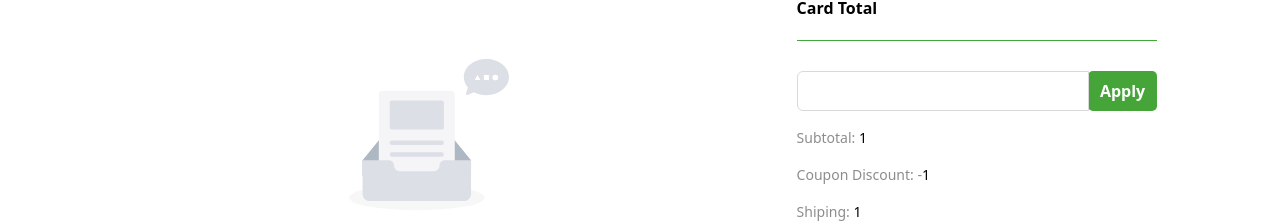
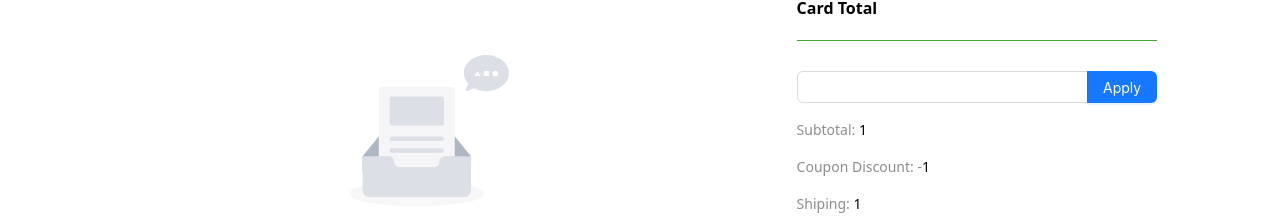
Before and after one commit to Muhammaddiyor007/Green-shop, a React (Vite) app: page /product-card in a window 1280 px wide. Shown: the part 368-591 px from the top of the page. Built offline with nearby package versions, Linux system fonts and the light colour scheme.

Commit message:
"Green-shop"

```diff
--- a/src/App.jsx
+++ b/src/App.jsx
@@ -11,7 +11,7 @@ import Profil from './pages/UserProfile/Profil'
 
 import UserPofil from './pages/UserProfile'
 import Shoping from './pages/Shoping'
-import ProductCheckout from './pages/Shoping'
+import ProductCheckout from './pages/productCheckout'
 
 function App() {
 	return (
--- a/src/pages/Shoping/Components/cardTotal/index.jsx
+++ b/src/pages/Shoping/Components/cardTotal/index.jsx
@@ -15,7 +15,7 @@ const CardTotal = () => {
 				<form action=''>
 					<Space.Compact style={{ width: '100%' }}>
 						<Input defaultValue='' />
-						<button className='bg-[#46A538] text-white font-semibold px-3 py-2 rounded-[5px]' type='primary'>Apply</button>
+						<Button type='primary'>Apply</Button>
 					</Space.Compact>
 				</form>
 				<div className="text-[#00000073] text-[14px] grid gap-[16px] mt-[16px]">
```
Also changed, not shown: public/brandlogo.png (deleted).
